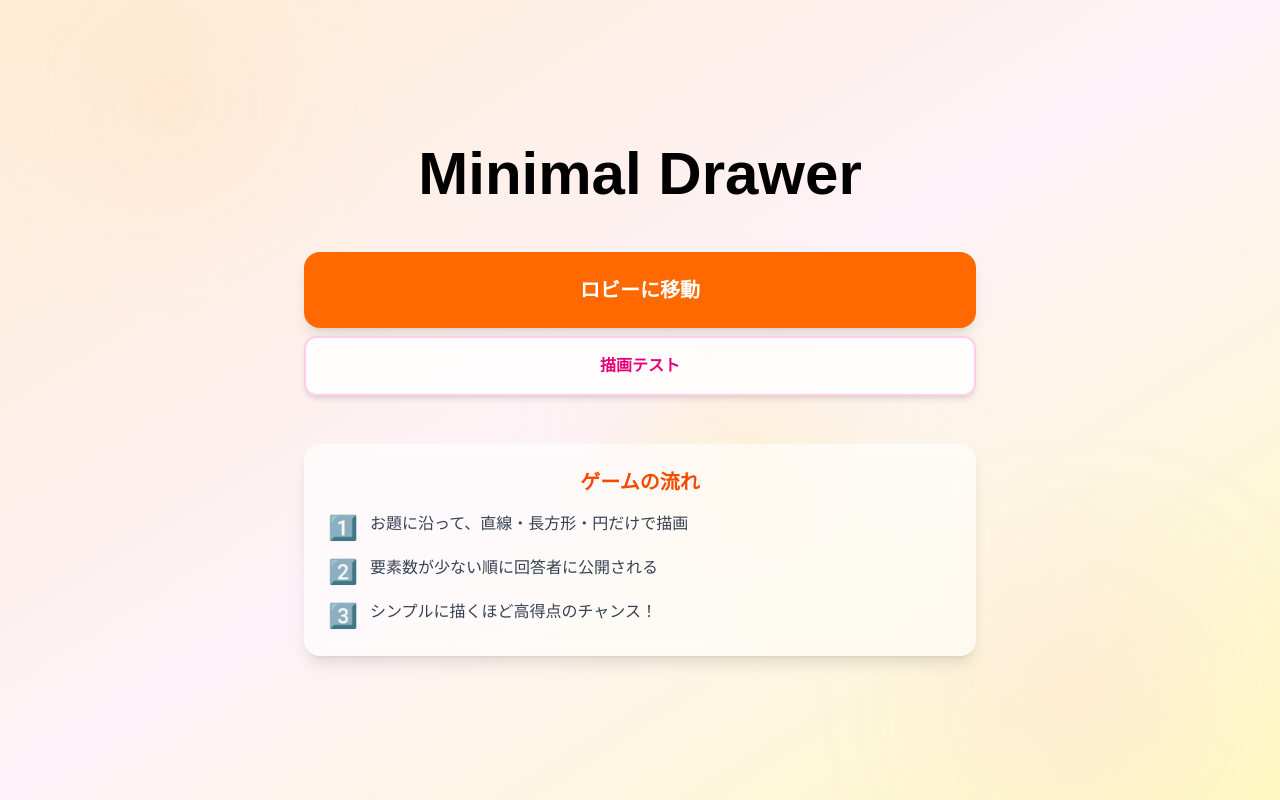
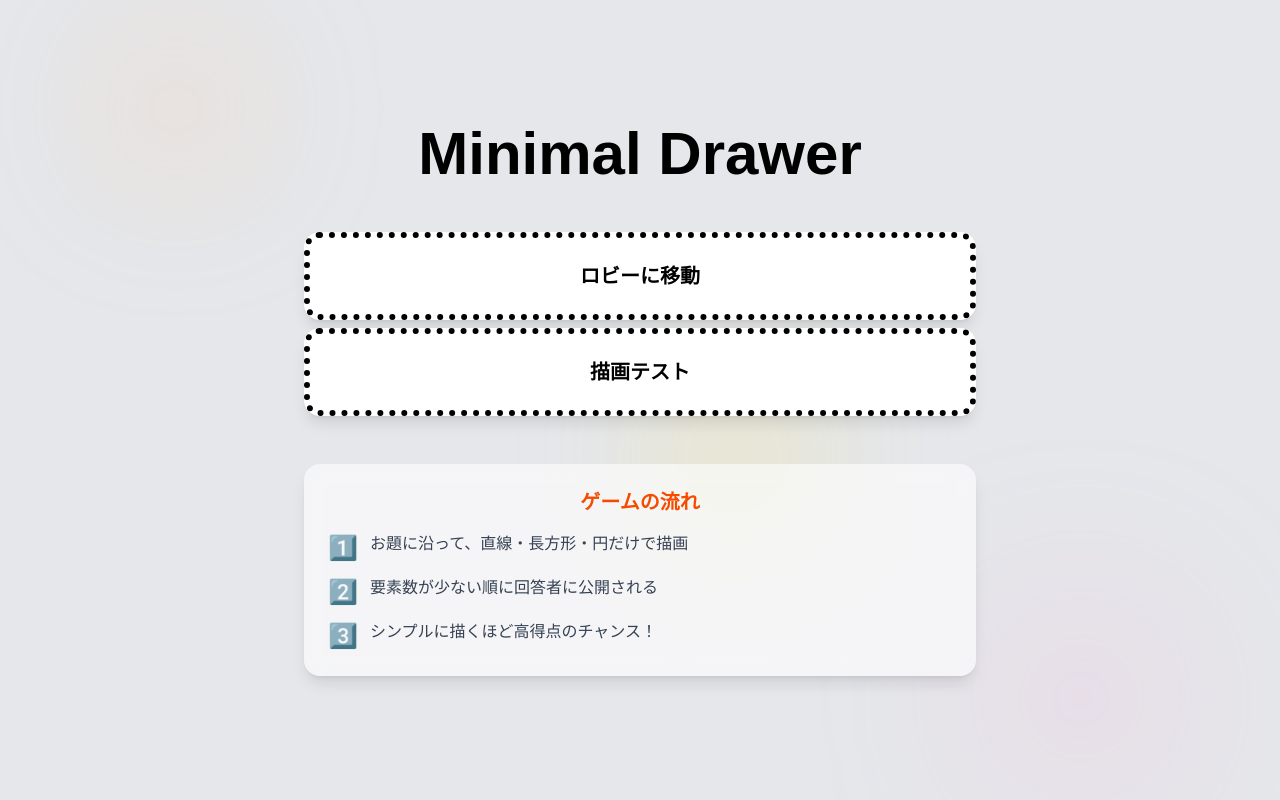
Before and after one commit to takeru-ja0112/drawing-react-app, a Next.js app: page / in a window 1280 px wide. Built offline with nearby package versions, Linux system fonts and the light colour scheme.

Commit message:
UI整理

```diff
--- a/components/atoms/Button.tsx
+++ b/components/atoms/Button.tsx
@@ -2,14 +2,15 @@
 
 import { motion } from "motion/react";
 
-export default function Btn({ children }: { children: React.ReactNode }) {
+export default function Btn({value , ...props }: { value: string , props?:any}) {
     return (
         <motion.button
-            whileHover={{ scale: 1.05 }}
+            whileHover={{ scale: 1.02, y: -5 }}
             whileTap={{ scale: 0.95 }}
-            className="border border-black text-black px-4 py-2 rounded-full"
+            className="w-full text-black bg-white border border-dotted border-6 text-xl font-bold py-6 px-8 rounded-2xl shadow-lg hover:shadow-2xl transition-shadow duration-300"
+            {...props}
         >
-            {children}
+            {value}
         </motion.button>
     );
 }
--- a/components/pages/LobbyPage.tsx
+++ b/components/pages/LobbyPage.tsx
@@ -42,7 +42,7 @@ export default function LobbyPage({ rooms }: { rooms: Room[] }) {
     }
 
     return (
-        <div className="min-h-screen p-8">
+        <div className="min-h-screen p-8 bg-gray-200">
             <div className="max-w-4xl mx-auto">
                 <h1 className="text-3xl font-bold mb-8">Minimalist Drawer</h1>
 
@@ -65,13 +65,11 @@ export default function LobbyPage({ rooms }: { rooms: Room[] }) {
                 </div>
 
                 <div className="mb-8">
-                    <button
+                    <Button
+                        value={loading ? '作成中...' : 'ルームを作成'}
                         onClick={createRoom}
                         disabled={loading}
-                        className="bg-blue-500 text-white px-6 py-3 rounded-lg hover:bg-blue-600 disabled:opacity-50"
-                    >
-                        {loading ? '作成中...' : 'ルームを作成'}
-                    </button>
+                    />
                 </div>
 
                 <div className="space-y-4">
@@ -97,9 +95,7 @@ export default function LobbyPage({ rooms }: { rooms: Room[] }) {
                                                 <p className="text-sm">お題: {room.current_theme}</p>
                                             )}
                                         </div>
-                                        <Button>
-                                            参加
-                                        </Button>
+                                        <Button value="参加" />
                                     </div>
                                 </div>
                             ))}
--- a/components/pages/RoomPage.tsx
+++ b/components/pages/RoomPage.tsx
@@ -45,7 +45,7 @@ export default function RoomPage() {
     }
 
     return (
-        <div className="min-h-screen p-8">
+        <div className="min-h-screen p-8 bg-gray-200">
             <div className="max-w-4xl mx-auto">
                 <h1 className="text-2xl font-bold mb-4">ルーム: {roomId.slice(0, 8)}</h1>
                 {users.length > 0 && (
@@ -70,14 +70,10 @@ export default function RoomPage() {
 
                 <div className="border rounded-lg p-8 text-center text-gray-500">
                     <Link href={`/room/${roomId}/drawing`}>
-                        <Button>
-                            書く人に設定
-                        </Button>
+                        <Button value="書く人に設定" />
                     </Link>
-                    <Link href={`/room/${roomId}/answering`}>
-                        <Button>
-                            回答者に設定
-                        </Button>
+                    <Link href={`/room/${roomId}/answer`}>
+                        <Button value="回答者に設定" />
                     </Link>
                 </div>
             </div>
--- a/components/pages/Top.tsx
+++ b/components/pages/Top.tsx
@@ -9,7 +9,7 @@ export default function HomePage() {
 
     return (
         <div
-            className="min-h-screen bg-gradient-to-br from-orange-100 via-pink-50 to-yellow-100 flex items-center justify-center p-8 overflow-hidden"
+            className="min-h-screen bg-gray-200 flex items-center justify-center p-8 overflow-hidden"
         >
             <div className="max-w-2xl w-full relative z-10">
                 {/* メインコンテンツ */}
@@ -44,9 +44,9 @@ export default function HomePage() {
                         {/* メインボタン */}
                         <Link href="/lobby">
                             <motion.button
-                                whileHover={{ scale: 1.05, y: -5 }}
+                                whileHover={{ scale: 1.02, y: -5 }}
                                 whileTap={{ scale: 0.95 }}
-                                className="w-full bg-orange-500 text-white text-xl font-bold py-6 px-8 rounded-2xl shadow-lg hover:shadow-2xl transition-shadow duration-300"
+                                className="w-full text-black bg-white border border-dotted border-6 text-xl font-bold py-6 px-8 rounded-2xl shadow-lg hover:shadow-2xl transition-shadow duration-300"
                             >
                                 ロビーに移動
                             </motion.button>
@@ -57,9 +57,9 @@ export default function HomePage() {
                     <div className="">
                         <Link href="/drawing">
                             <motion.button
-                                whileHover={{ scale: 1.05, y: -5 }}
+                                whileHover={{ scale: 1.02, y: -5 }}
                                 whileTap={{ scale: 0.95 }}
-                                className="bg-white/80 backdrop-blur-sm text-pink-600 font-semibold py-4 px-6 rounded-xl shadow-md  border-2 border-pink-200 w-full"
+                                className="w-full text-black bg-white border border-dotted border-6 text-xl font-bold py-6 px-8 rounded-2xl shadow-lg hover:shadow-2xl transition-shadow duration-300"
                             >
                                 描画テスト
                             </motion.button>
```
